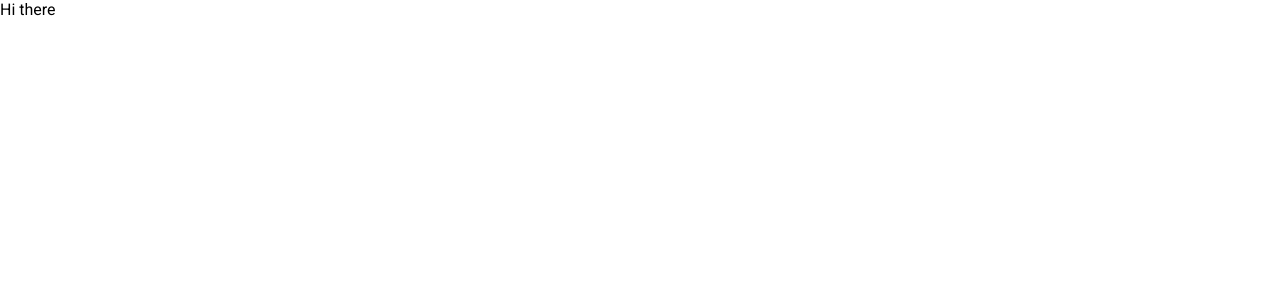
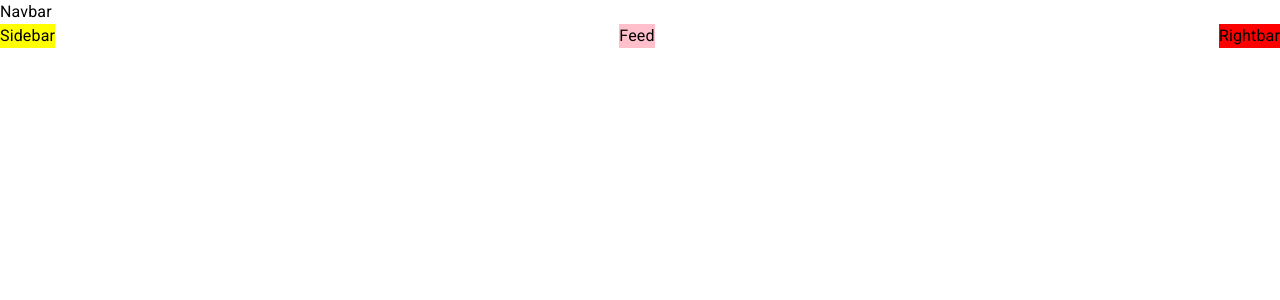
Before and after one commit to sheppieboy/recipe-fullstack, a React (Create React App) app in the folder client/: page / in a window 1280 px wide. Shown: the top 300 px of the page. Built offline with nearby package versions, Linux system fonts and the light colour scheme; the HTML template or start-up script is replaced by a standard one.

Commit message:
Added initial frontend components that make up the home page.  These components are bare nones and do not have any styling yet.

```diff
--- a/client/src/App.tsx
+++ b/client/src/App.tsx
@@ -1,10 +1,18 @@
-import React from 'react';
 
-import { Box } from '@mui/material';
+import { Box, Stack } from '@mui/material';
+import { Sidebar } from './components/Sidebar';
+import { Feed } from './components/Feed';
+import { Rightbar } from './components/Rightbar';
+import { Navbar } from './components/Navbar';
 function App() {
   return (
     <Box>
-      Hi there
+      <Navbar />
+      <Stack direction="row" spacing={2} justifyContent="space-between">
+        <Sidebar/>
+        <Feed/>
+        <Rightbar/>
+      </Stack>
     </Box>
   );
 }
--- /dev/null
+++ b/client/src/components/Feed.tsx
@@ -0,0 +1,11 @@
+import { Box, Typography } from "@mui/material"
+
+export const Feed = () =>{
+    return (
+        <Box sx={{backgroundColor: "pink"}}>
+            <Typography>
+               Feed
+            </Typography>
+        </Box>
+    )
+}
--- /dev/null
+++ b/client/src/components/Navbar.tsx
@@ -0,0 +1,12 @@
+
+import { Typography } from "@mui/material"
+
+import { Box } from "@mui/system"
+
+export const Navbar = () =>{
+    return (<Box>
+        <Typography >
+            Navbar
+        </Typography>
+    </Box>)
+}
--- /dev/null
+++ b/client/src/components/Rightbar.tsx
@@ -0,0 +1,10 @@
+import { Box, Typography } from "@mui/material"
+
+
+export const Rightbar = () =>{
+    return <Box sx={{bgcolor: "red"}}>
+        <Typography>
+            Rightbar
+        </Typography>
+    </Box>
+}
--- /dev/null
+++ b/client/src/components/Sidebar.tsx
@@ -0,0 +1,13 @@
+
+import { Box, Typography } from "@mui/material"
+
+
+export const Sidebar = () =>{
+    return (
+        <Box sx={{bgcolor: "yellow"}}>
+            <Typography>
+                Sidebar
+            </Typography>
+        </Box>
+    )
+}
```
